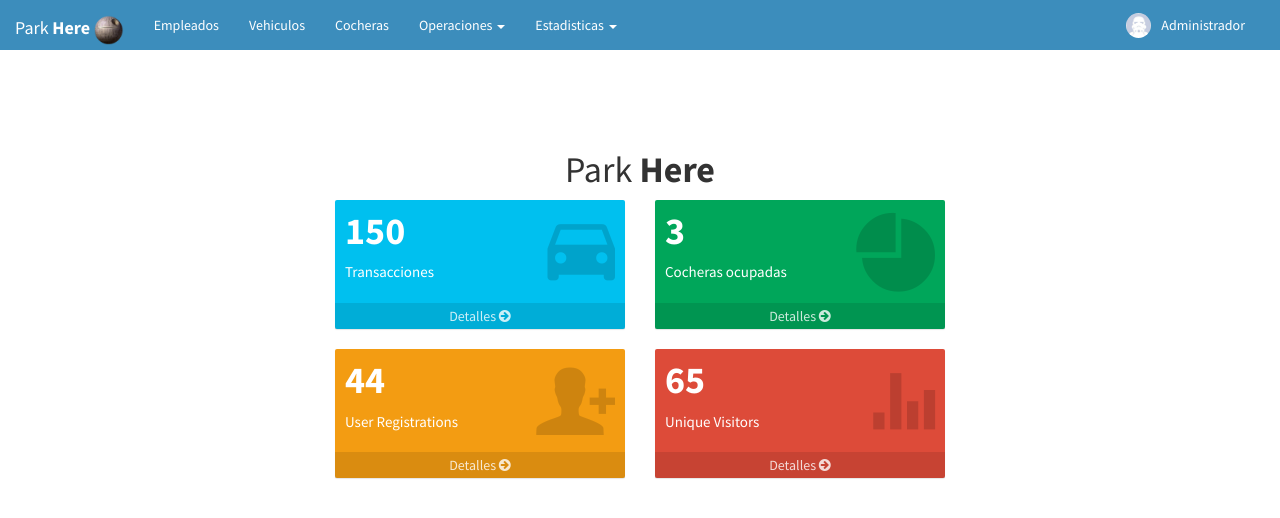
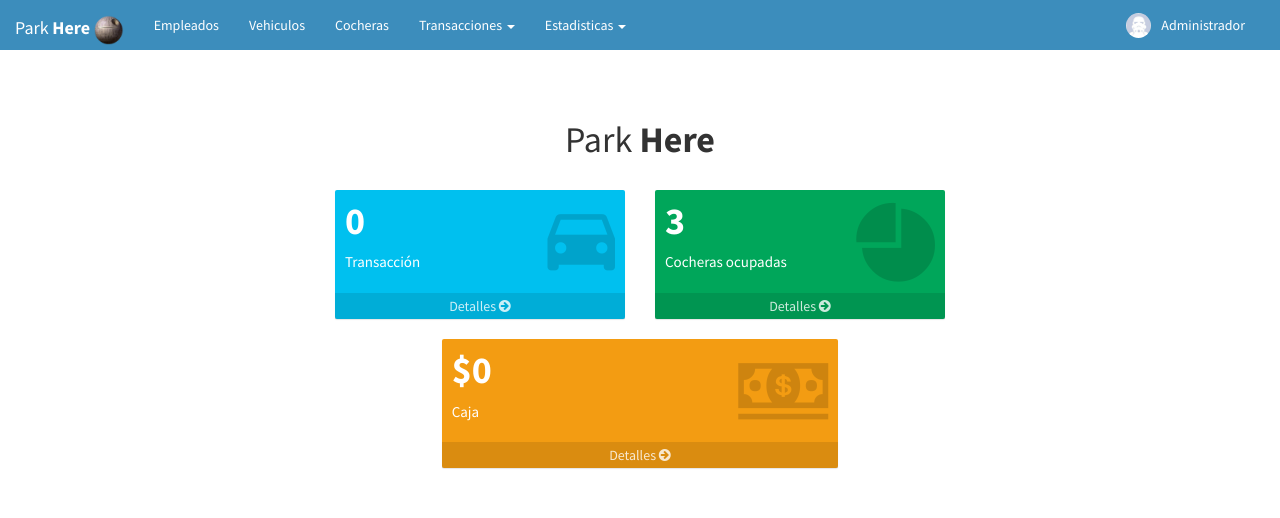
Before and after one commit to sotomayormatias/TPProgramcion-laboratorioIII2017, a PHP site: page /home.php in a window 1280 px wide. Shown: the top 518 px of the page. Run offline with PHP 8.4, Linux system fonts and the light colour scheme; the visitor is signed in with stand-in values (Sample User, id 1); data comes from the database, SQL or seed files in the repository; some libraries are stand-ins or nearby versions.

Commit message:
FrontEnd terminado

```diff
--- a/clases/operacion.php
+++ b/clases/operacion.php
@@ -287,5 +287,35 @@ class Operacion
 		return $costo;
 	}
 
+	public static function traerTransacciones($fechaDesde, $fechaHasta){
+		$operaciones = array();
+		$objConexion = Conexion::getConexion();
+
+		$query = "SELECT 	idOperacion, costo
+					FROM operaciones";
+
+		if($fechaDesde != NULL && $fechaHasta != NULL){
+			$query .= " WHERE ingreso between '".$fechaDesde."' AND '".$fechaHasta."'";
+		};
+
+		$query .= " UNION
+					SELECT idOperacion, costo
+						FROM operaciones";
+
+		if($fechaDesde != NULL && $fechaHasta != NULL){
+			$query .= " WHERE egreso between '".$fechaDesde."' AND '".$fechaHasta."'";
+		};
+
+		$consulta = $objConexion->retornarConsulta($query);
+
+		$consulta->execute();
+		while($fila = $consulta->fetch(PDO::FETCH_ASSOC))
+		{
+			$operaciones[] = new Operacion($fila['idOperacion'], NULL, NULL, $fila['costo'], NULL, NULL, NULL, NULL);
+		}
+
+		return $operaciones;
+	}
+
 //--------------------------------------------------------------------------------//
 }
--- a/css/estilos.css
+++ b/css/estilos.css
@@ -9,11 +9,12 @@
 }
 
 #principal{
-    padding-top: 80px;
+    padding-top: 50px;
 }
 
 #principal h1{
     text-align: center;
+    padding-bottom: 20px;
 }
 
 table{
@@ -26,4 +27,5 @@ table thead th{
 
 .filtro{
     padding-bottom: 20px;
+    text-align: center;
 }
--- a/home.php
+++ b/home.php
@@ -4,6 +4,7 @@
 
   session_start();
   $userId = $_SESSION['usuario'];
+  $login = $_SESSION['login'];
   $usuarioLogueado = Usuario::TraerUsuarioPorId($userId);
 ?>
 
@@ -49,7 +50,7 @@
               <li><a onclick="mostrarVehiculos()">Vehiculos</a></li>
               <li><a onclick="mostrarCocheras()">Cocheras</a></li>
               <li class="dropdown">
-              <a href="#" class="dropdown-toggle" data-toggle="dropdown">Operaciones <span class="caret"></span></a>
+              <a href="#" class="dropdown-toggle" data-toggle="dropdown">Transacciones <span class="caret"></span></a>
               <ul class="dropdown-menu" role="menu">
                 <li><a onclick="iniciarOperacion()">Nueva</a></li>
                 <li><a onclick="traerOperaciones()">Finalizar</a></li>
@@ -84,7 +85,7 @@
                   <img src="img/loginImage.jpg" class="img-circle" alt="User Image" />
                   <p>
                     <?php echo $usuarioLogueado->getNombre(). " - Turno " . $usuarioLogueado->getTurno()->getDescripcion(); ?>
-                    <small>Member since Nov. 2012</small>
+                    <small>Logueado desde <?php echo $login; ?></small>
                   </p>
                   </li>
                   <!-- Menu Footer-->
--- a/modulos/estadisticasEmpleado.php
+++ b/modulos/estadisticasEmpleado.php
@@ -3,6 +3,7 @@
     $fichajes = json_decode($json);
 ?>
 
+<h1>Estadísticas de Empleados</h1>
 <form method="POST" onsubmit="filtrarEstadisticasEmpleado(); return false;" class="form-inline">
     <div class="filtro">
         <div class="form-group">
--- a/modulos/estadisticasVehiculo.php
+++ b/modulos/estadisticasVehiculo.php
@@ -3,6 +3,7 @@
     $estadisticas = json_decode($json);
 ?>
 
+<h1>Estadísticas de Vehículos</h1>
 <form method="POST" onsubmit="filtrarEstadisticasVehiculo(); return false;" class="form-inline">
     <div class="filtro">
         <div class="form-group">
--- a/modulos/grillaCocheras.php
+++ b/modulos/grillaCocheras.php
@@ -3,6 +3,7 @@ include_once "clases/cochera.php";
 $arrayDeCocheras = Cochera::TraerTodasLasCocheras();
 ?>
 
+<h1>Cocheras</h1>
 <table class="table table-hover table-stripped">
     <thead>
         <tr>
--- a/modulos/grillaEmpleados.php
+++ b/modulos/grillaEmpleados.php
@@ -3,6 +3,7 @@
 $arrayDeEmpleados = Usuario::TraerUsuariosPorRol(2);
 ?>
 
+<h1>Empleados</h1>
 <table class="table table-hover table-stripped">
     <thead>
         <tr>
--- a/modulos/grillaVehiculos.php
+++ b/modulos/grillaVehiculos.php
@@ -1,9 +1,11 @@
 <?php
 include_once "clases/vehiculo.php";
 $arrayDeVehiculos = Vehiculo::TraerTodosLosVehiculos();
+?>
 
+<h1>Vehículos</h1>
+<?php
 if(count($arrayDeVehiculos) > 0){
-
 ?>
 
 <table class="table table-hover table-stripped">
--- a/modulos/main.php
+++ b/modulos/main.php
@@ -1,8 +1,12 @@
 <?php
     include_once "./clases/cochera.php";
+    include_once "./clases/operacion.php";
 
     $arrayCocheras = Cochera::TraerCocherasOcupadas();
     $cocherasOcupadas = count($arrayCocheras);
+    $arrayTransacciones = Operacion::traerTransacciones(date("Y-m-d 00:00:00"), date("Y-m-d 00:00:00", strtotime("+1 day")));
+    $cantTransacciones = count($arrayTransacciones);
+
 ?>
 
 
@@ -15,13 +19,13 @@
     <!-- small box -->
     <div class="small-box bg-aqua">
     <div class="inner">
-        <h3>150</h3>
-        <p>Transacciones</p>
+        <h3><?php echo $cantTransacciones; ?></h3>
+        <p>Transacci<?php if($cantTransacciones > 1) echo "ones"; else echo "ón"; ?></p>
     </div>
     <div class="icon">
         <i class="ion ion-android-car"></i>
     </div>
-    <a href="#" class="small-box-footer">Detalles <i class="fa fa-arrow-circle-right"></i></a>
+    <a onclick="traerOperaciones()" class="small-box-footer">Detalles <i class="fa fa-arrow-circle-right"></i></a>
     </div>
 </div><!-- ./col -->
 <div class="col-lg-6 col-xs-6">
@@ -37,21 +41,20 @@
     <a onclick="mostrarCocheras()" class="small-box-footer">Detalles <i class="fa fa-arrow-circle-right"></i></a>
     </div>
 </div><!-- ./col -->
-<div class="col-lg-6 col-xs-6">
+<div class="col-lg-8 col-lg-offset-2 col-xs-8 col-xs-offset-2">
     <!-- small box -->
     <div class="small-box bg-yellow">
     <div class="inner">
-        <h3>44</h3>
-        <p>User Registrations</p>
+        <h3><?php echo "$".array_sum(array_column($arrayTransacciones, 'costo')); ?></h3>
+        <p>Caja</p>
     </div>
     <div class="icon">
-        <i class="ion ion-person-add"></i>
+        <i class="ion ion-cash"></i>
     </div>
-    <a href="#" class="small-box-footer">Detalles <i class="fa fa-arrow-circle-right"></i></a>
+    <a onclick="traerEstadisticasVehiculo()" class="small-box-footer">Detalles <i class="fa fa-arrow-circle-right"></i></a>
     </div>
 </div><!-- ./col -->
-<div class="col-lg-6 col-xs-6">
-    <!-- small box -->
+<!--<div class="col-lg-6 col-xs-6">
     <div class="small-box bg-red">
     <div class="inner">
         <h3>65</h3>
@@ -62,5 +65,5 @@
     </div>
     <a href="#" class="small-box-footer">Detalles <i class="fa fa-arrow-circle-right"></i></a>
     </div>
-</div><!-- ./col -->
+</div>-->
 </div><!-- /.row -->
--- a/php/login.php
+++ b/php/login.php
@@ -26,6 +26,8 @@
     }
     else {
         $_SESSION['usuario'] = $usuario->getId();
+        date_default_timezone_set('America/Argentina/Buenos_Aires');
+        $_SESSION['login'] = date("H:i:s");
         $response['usuario'] = $usuario->getId();
 
         $datos = array(
```
Also changed, not shown: modulos/altaEmpleado.php (+6 -5 lines), modulos/altaOperacion.php (+6 -4 lines), modulos/edicionEmpleado.php (+5 -5 lines), modulos/estadisticasCochera.php (+1 -7 lines), modulos/grillaOperaciones.php (+9 -6 lines). Lines whose indentation alone changed are shown as unchanged.
